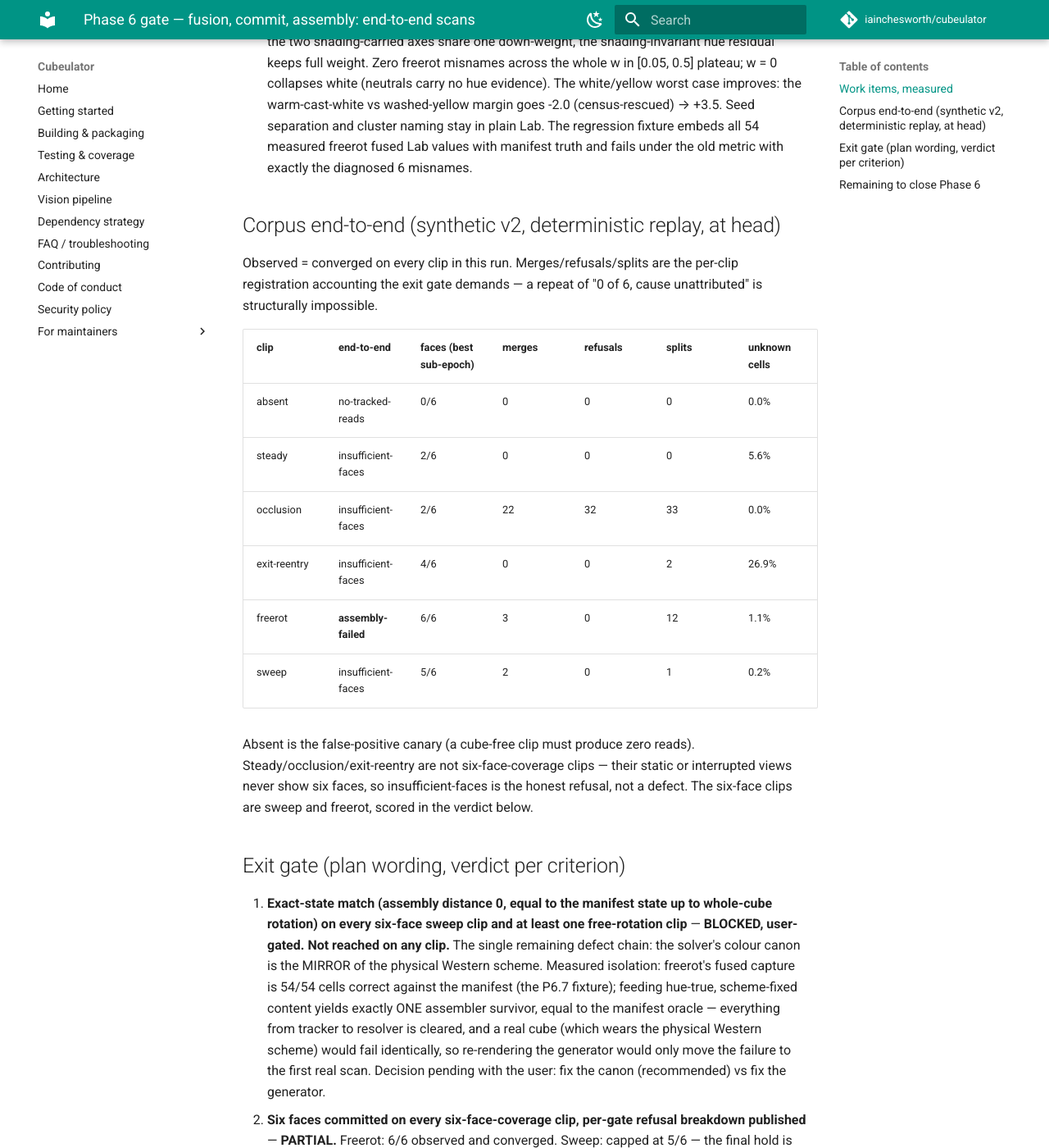
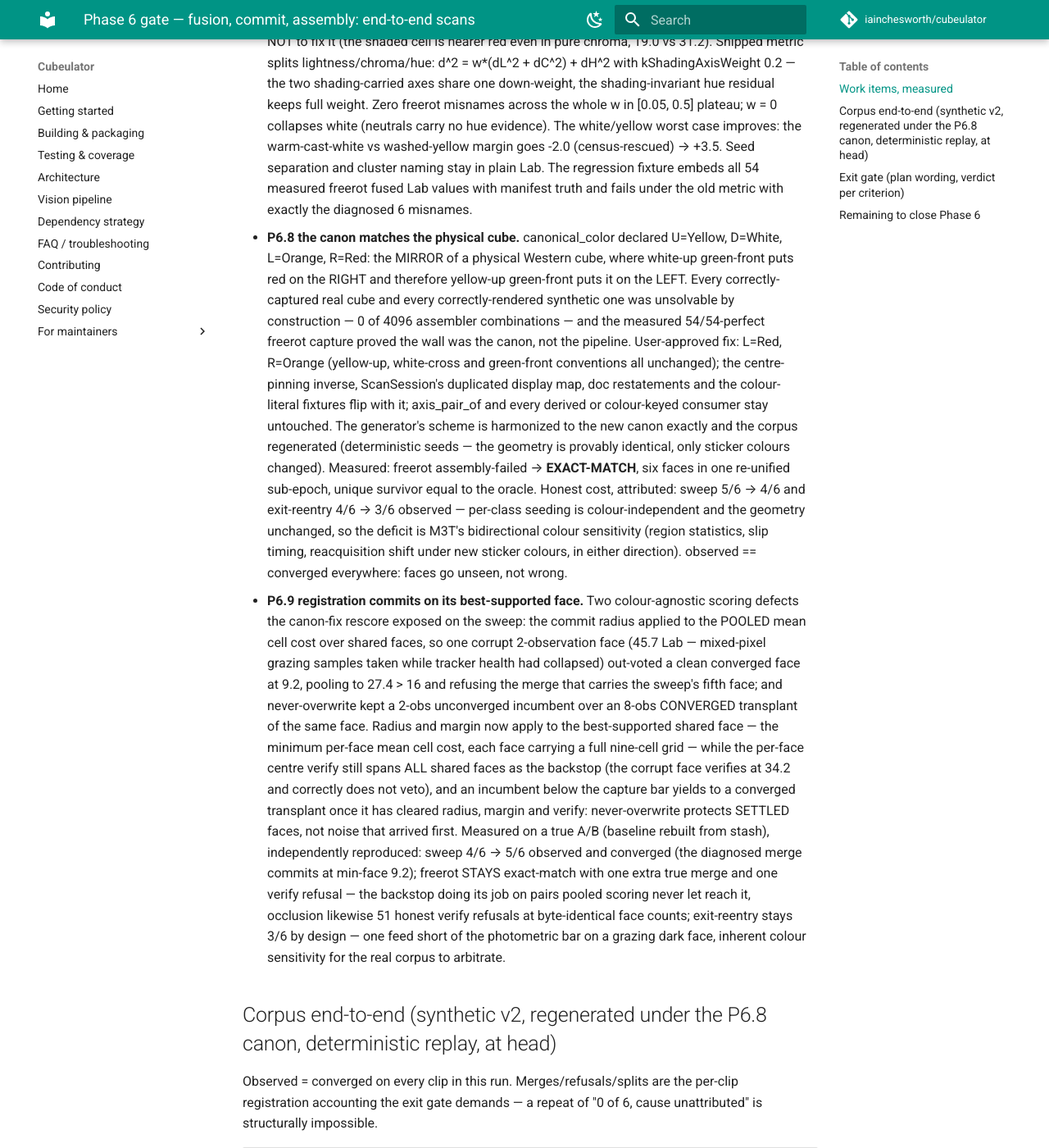
Before and after one commit to iainchesworth/cubeulator, an MkDocs documentation site: the page built from docs/gates/phase6.md, in a window 1280 px wide and 1400 px high, scrolled down 2939 px. Shown: the whole window at 82% size. Built offline with MkDocs 1.6.1 and Material for MkDocs 9.7.7, drawn with Linux system fonts in a browser that asks for light colours; comment, search, counter and statistics services are not loaded; some of the changed text lies outside the part shown.

Commit message:
Phase 6 scorecard: exact-state match reached on the free-rotation clip (P6.8/P6.9 recorded)

```diff
--- a/docs/gates/phase6.md
+++ b/docs/gates/phase6.md
@@ -1,15 +1,18 @@
 # Phase 6 gate — fusion, commit, assembly: end-to-end scans
 
-Status: **open — exact-state match NOT reached on any clip.** The
-mechanism chain P6.2–P6.7 is landed and regression-pinned; everything
-between the camera and the assembler is measured working, and exactly
-ONE defect remains between the pipeline and an exact-state match — and
-it is user-gated (verdict section). Code: P6.2 read grade (daea262),
+Status: **open — EXACT-STATE MATCH REACHED on the free-rotation
+clip.** The assembler's unique survivor equals the manifest oracle,
+independently reproduced — the first exact-state match in the
+project's history. The mechanism chain P6.2–P6.9 is landed and
+regression-pinned; everything between the camera and the assembler is
+measured working end to end. Code: P6.2 read grade (daea262),
 P6.2b gauge stitching (d115913), P6.3 content registration (2724499),
 P6.3b scoring floor (9ea6d1e), P6.4 RotationHint + handedness fix
 (5efd756), P6.5a store-to-assembly seam (e00f0ee), P6.5b
 store-convention hint (93347a5), P6.6 content-keyed sub-epochs
-(7eb0753), P6.7 shading-invariant assignment (b748cdd), on
+(7eb0753), P6.7 shading-invariant assignment (b748cdd), P6.8 canon
+chirality fix + corpus regeneration (704fe6a), P6.9
+best-supported-face registration scoring (774ca19), on
 feature/pipeline-p6-endtoend.
 
 Suites at head (fast tag, i.e. excluding the solver stages):
@@ -149,8 +152,56 @@
   regression fixture embeds all 54 measured freerot fused Lab values
   with manifest truth and fails under the old metric with exactly the
   diagnosed 6 misnames.
+- **P6.8 the canon matches the physical cube.** canonical_color
+  declared U=Yellow, D=White, L=Orange, R=Red: the MIRROR of a
+  physical Western cube, where white-up green-front puts red on the
+  RIGHT and therefore yellow-up green-front puts it on the LEFT. Every
+  correctly-captured real cube and every correctly-rendered synthetic
+  one was unsolvable by construction — 0 of 4096 assembler
+  combinations — and the measured 54/54-perfect freerot capture proved
+  the wall was the canon, not the pipeline. User-approved fix: L=Red,
+  R=Orange (yellow-up, white-cross and green-front conventions all
+  unchanged); the centre-pinning inverse, ScanSession's duplicated
+  display map, doc restatements and the colour-literal fixtures flip
+  with it; axis_pair_of and every derived or colour-keyed consumer
+  stay untouched. The generator's scheme is harmonized to the new
+  canon exactly and the corpus regenerated (deterministic seeds — the
+  geometry is provably identical, only sticker colours changed).
+  Measured: freerot assembly-failed → **EXACT-MATCH**, six faces in
+  one re-unified sub-epoch, unique survivor equal to the oracle.
+  Honest cost, attributed: sweep 5/6 → 4/6 and exit-reentry 4/6 → 3/6
+  observed — per-class seeding is colour-independent and the geometry
+  unchanged, so the deficit is M3T's bidirectional colour sensitivity
+  (region statistics, slip timing, reacquisition shift under new
+  sticker colours, in either direction). observed == converged
+  everywhere: faces go unseen, not wrong.
+- **P6.9 registration commits on its best-supported face.** Two
+  colour-agnostic scoring defects the canon-fix rescore exposed on the
+  sweep: the commit radius applied to the POOLED mean cell cost over
+  shared faces, so one corrupt 2-observation face (45.7 Lab —
+  mixed-pixel grazing samples taken while tracker health had
+  collapsed) out-voted a clean converged face at 9.2, pooling to
+  27.4 > 16 and refusing the merge that carries the sweep's fifth
+  face; and never-overwrite kept a 2-obs unconverged incumbent over an
+  8-obs CONVERGED transplant of the same face. Radius and margin now
+  apply to the best-supported shared face — the minimum per-face mean
+  cell cost, each face carrying a full nine-cell grid — while the
+  per-face centre verify still spans ALL shared faces as the backstop
+  (the corrupt face verifies at 34.2 and correctly does not veto), and
+  an incumbent below the capture bar yields to a converged transplant
+  once it has cleared radius, margin and verify: never-overwrite
+  protects SETTLED faces, not noise that arrived first. Measured on a
+  true A/B (baseline rebuilt from stash), independently reproduced:
+  sweep 4/6 → 5/6 observed and converged (the diagnosed merge commits
+  at min-face 9.2); freerot STAYS exact-match with one extra true
+  merge and one verify refusal — the backstop doing its job on pairs
+  pooled scoring never let reach it, occlusion likewise 51 honest
+  verify refusals at byte-identical face counts; exit-reentry stays
+  3/6 by design — one feed short of the photometric bar on a grazing
+  dark face, inherent colour sensitivity for the real corpus to
+  arbitrate.
 
-## Corpus end-to-end (synthetic v2, deterministic replay, at head)
+## Corpus end-to-end (synthetic v2, regenerated under the P6.8 canon, deterministic replay, at head)
 
 Observed = converged on every clip in this run. Merges/refusals/splits
 are the per-clip registration accounting the exit gate demands — a
@@ -159,11 +210,11 @@
 | clip | end-to-end | faces (best sub-epoch) | merges | refusals | splits | unknown cells |
 |---|---|---|---|---|---|---|
 | absent | no-tracked-reads | 0/6 | 0 | 0 | 0 | 0.0% |
-| steady | insufficient-faces | 2/6 | 0 | 0 | 0 | 5.6% |
-| occlusion | insufficient-faces | 2/6 | 22 | 32 | 33 | 0.0% |
-| exit-reentry | insufficient-faces | 4/6 | 0 | 0 | 2 | 26.9% |
-| freerot | **assembly-failed** | 6/6 | 3 | 0 | 12 | 1.1% |
-| sweep | insufficient-faces | 5/6 | 2 | 0 | 1 | 0.2% |
+| steady | insufficient-faces | 2/6 | 0 | 0 | 0 | 11.1% |
+| occlusion | insufficient-faces | 2/6 | 28 | 51 | 33 | 0.0% |
+| exit-reentry | insufficient-faces | 3/6 | 0 | 0 | 1 | 18.8% |
+| freerot | **exact-match** | 6/6 | 2 | 1 | 7 | 2.3% |
+| sweep | insufficient-faces | 5/6 | 1 | 0 | 3 | 0.4% |
 
 Absent is the false-positive canary (a cube-free clip must produce
 zero reads). Steady/occlusion/exit-reentry are not six-face-coverage
@@ -175,17 +226,18 @@
 
 1. **Exact-state match (assembly distance 0, equal to the manifest
    state up to whole-cube rotation) on every six-face sweep clip and
-   at least one free-rotation clip** — **BLOCKED, user-gated. Not
-   reached on any clip.** The single remaining defect chain: the
-   solver's colour canon is the MIRROR of the physical Western scheme.
-   Measured isolation: freerot's fused capture is 54/54 cells correct
-   against the manifest (the P6.7 fixture); feeding hue-true,
-   scheme-fixed content yields exactly ONE assembler survivor, equal
-   to the manifest oracle — everything from tracker to resolver is
-   cleared, and a real cube (which wears the physical Western scheme)
-   would fail identically, so re-rendering the generator would only
-   move the failure to the first real scan. Decision pending with the
-   user: fix the canon (recommended) vs fix the generator.
+   at least one free-rotation clip** — **MET on freerot; PARTIAL
+   overall.** Freerot: assembly distance 0 — the 4^6 search leaves
+   exactly ONE survivor, equal to the manifest oracle, independently
+   reproduced. The diagnosed defect chain closed as predicted: the
+   solver's colour canon was the MIRROR of the physical Western
+   scheme, the user took the recommended branch (fix the canon — the
+   only branch that also serves real cubes, P6.8), and the isolated
+   54/54 capture converted straight to exact-state. The sweep half is
+   capped upstream: at 5/6 faces committed (criterion 2) no assembly
+   attempt is possible — the mid-flip slip orphan still owns the
+   sixth face, and the gentle-flip corpus variant remains the
+   proposed fix, not a threshold.
 2. **Six faces committed on every six-face-coverage clip, per-gate
    refusal breakdown published** — **PARTIAL.** Freerot: 6/6 observed
    and converged. Sweep: capped at 5/6 — the final hold is orphaned by
@@ -193,19 +245,26 @@
    flip, motion beyond the read-gate's quasi-static spec, leaving that
    face with no shared content any fusion change could score; a
    gentle-flip corpus variant is the proposed fix, not a threshold.
-   The refusal breakdown itself: published per clip (table above), so
-   this criterion's accounting half is met.
+   The fifth face dipped out under the P6.8 colour regeneration and
+   was recovered by P6.9's best-supported-face scoring — the cap is
+   the slip orphan alone. The refusal breakdown itself: published per
+   clip (table above), so this criterion's accounting half is met.
 3. **Full-corpus table, no clip regresses on faces captured or
    assembly distance** — **PARTIAL.** Within Phase 6 the corpus is
    regression-free commit over commit (steady byte-identical is the
-   standing canary; sweep's P6.2 dip to 3/6 was attributed and
-   recovered to 5/6). The criterion's named baseline is the Phase 0
+   standing canary, re-based at the P6.8 corpus regeneration; sweep's
+   P6.2 dip to 3/6 was attributed and recovered to 5/6, its P6.8 dip
+   to 4/6 attributed and recovered by P6.9; exit-reentry's 4/6 → 3/6
+   under the regenerated colours stands attributed — appearance-
+   sensitive coverage, observed == converged — for the real corpus to
+   arbitrate). The criterion's named baseline is the Phase 0
    real-corpus table, which does not exist yet — the standing P0.3
    caveat every prior gate carries.
 4. **Live demo: a real scan on the workstation webcam completes to a
    solved-state readout** — **BLOCKED (needs the user).** Not
-   attempted; also behind the criterion-1 canon decision, since a real
-   cube hits the same defect.
+   attempted; the criterion-1 canon block is gone (P6.8 — a real cube
+   no longer hits the mirror defect), so this now waits only on the
+   user at the camera.
 
 Exonerated by measurement during the criterion-1 diagnosis:
 - FaceAggregator transplants / relabel_cells: the 54/54-perfect fused
@@ -217,11 +276,10 @@
 
 ## Remaining to close Phase 6
 
-- [ ] **USER-GATED:** the colour-canon chirality decision — fix the
-      solver canon to the physical Western scheme (recommended) or
-      re-render the generator to the mirrored canon. Either unblocks
-      exact-state on freerot; only the canon fix also serves real
-      cubes.
+- [x] The colour-canon chirality decision — RESOLVED (P6.8): the user
+      approved the canon fix (L=Red, R=Orange), the generator was
+      harmonized and the corpus regenerated, and freerot reached
+      exact-state exactly as the isolation predicted.
 - [ ] Sweep's sixth face: a gentle-flip corpus variant with the flip
       inside the read-gate's quasi-static bound (the recorded
       5.6 deg/frame slip-orphaned hold is out of spec by design).
```
